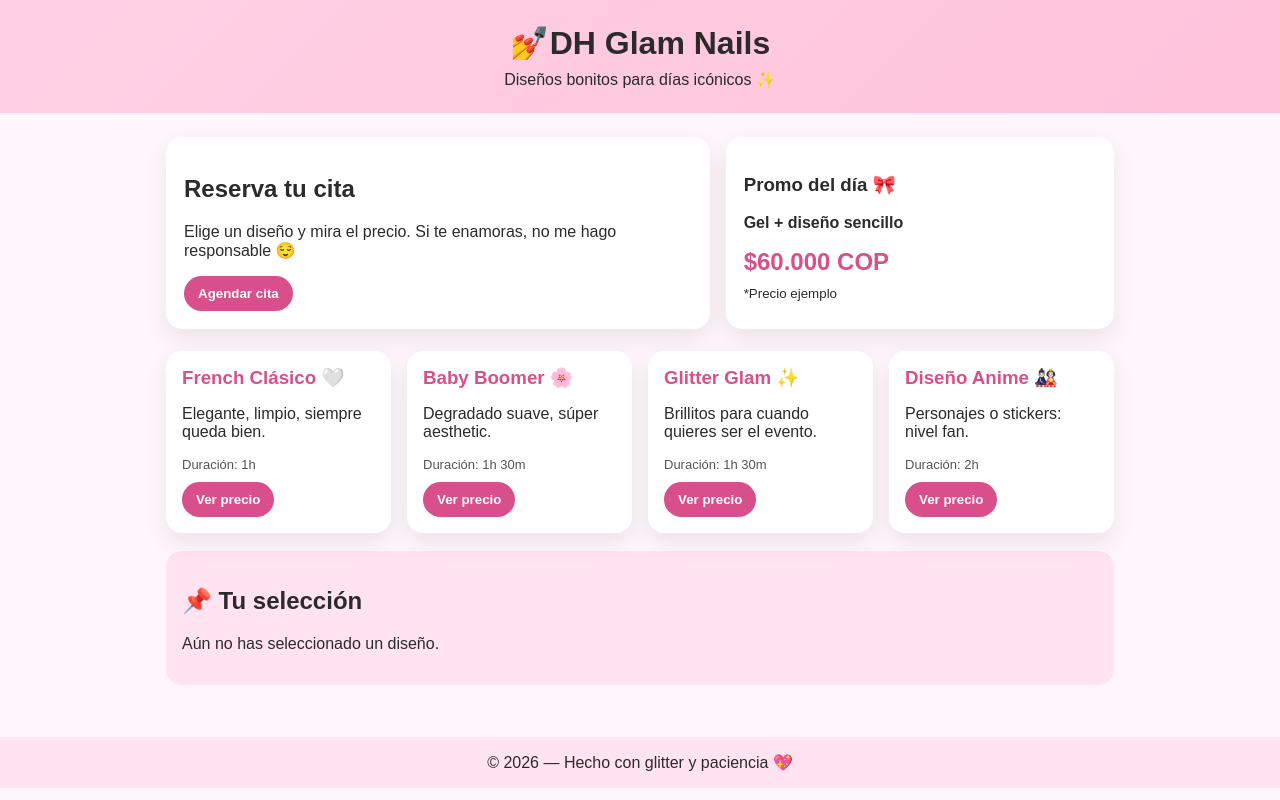
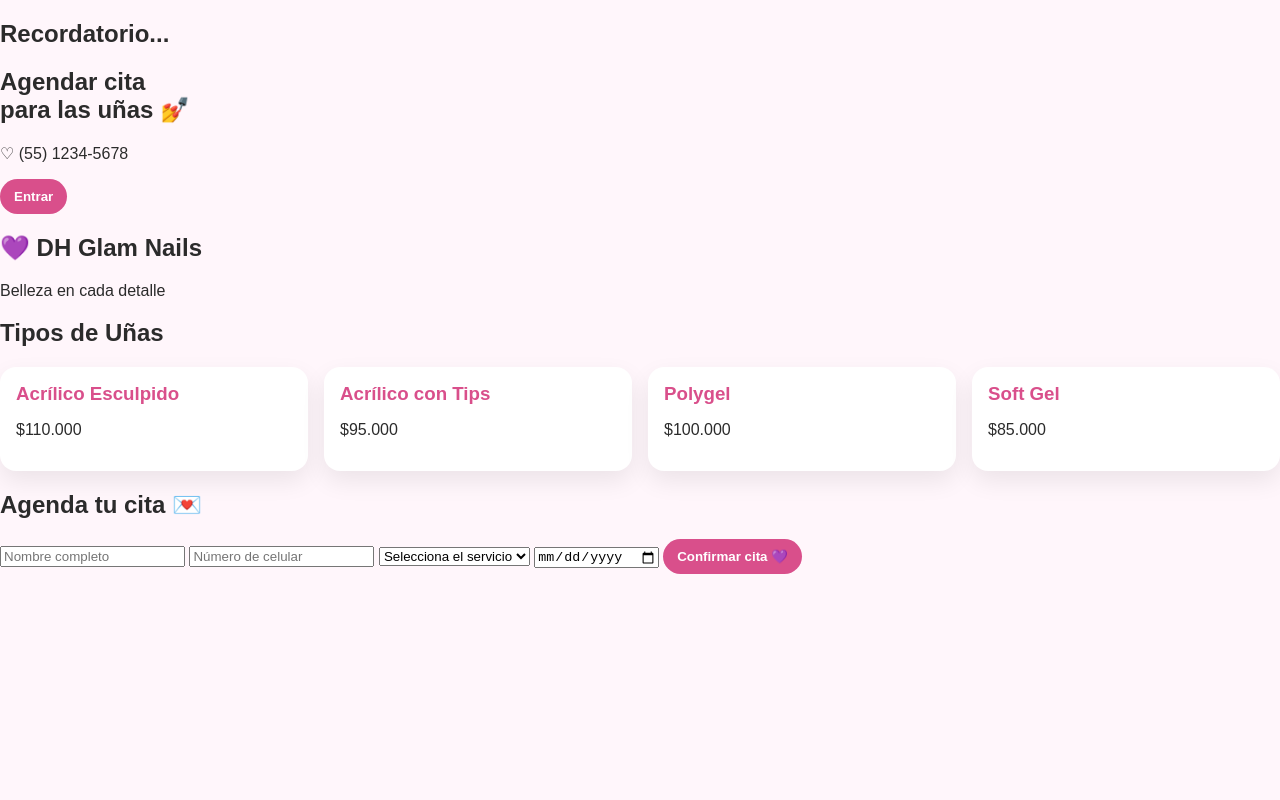
Before and after one commit to Danny200431/DH-Glam-Nails, a plain HTML site: page index.html in a window 1280 px wide. Drawn offline with Linux system fonts and the light colour scheme.

Commit message:
Revise index.html structure and content

```diff
--- a/index.html
+++ b/index.html
@@ -1,74 +1,86 @@
 <!DOCTYPE html>
 <html lang="es">
 <head>
-  <meta charset="UTF-8" />
-  <meta name="viewport" content="width=device-width, initial-scale=1.0" />
-  <title>Uñas</title>
-  <link rel="stylesheet" href="styles.css" />
+  <meta charset="UTF-8">
+  <meta name="viewport" content="width=device-width, initial-scale=1.0">
+  <title>DH Glam Nails</title>
+  <link rel="stylesheet" href="styles.css">
 </head>
 <body>
 
-  <header class="header">
-    <h1>💅DH Glam Nails</h1>
-    <p>Diseños bonitos para días icónicos ✨</p>
+<!-- 🌸 PANTALLA 1 (BIENVENIDA) -->
+<section class="bienvenida" id="bienvenida">
+  <div class="overlay">
+    <h2>Recordatorio...</h2>
+    <h1>Agendar cita<br>para las uñas 💅</h1>
+    <p>♡ (55) 1234-5678</p>
+    <button onclick="entrar()">Entrar</button>
+  </div>
+</section>
+
+<!-- 💜 PANTALLA 2 (PÁGINA REAL) -->
+<section class="principal" id="principal">
+
+  <header>
+    <h1>💜 DH Glam Nails</h1>
+    <p>Belleza en cada detalle </p>
   </header>
 
-  <main class="container">
-    <section class="hero">
-      <div class="hero-text">
-        <h2>Reserva tu cita</h2>
-        <p>Elige un diseño y mira el precio. Si te enamoras, no me hago responsable 😌</p>
-        <button id="btnCita">Agendar cita</button>
+  <section class="servicios">
+    <h2>Tipos de Uñas</h2>
+
+    <div class="grid">
+      <div class="card">
+        <h3>Acrílico Esculpido</h3>
+        <p>$110.000</p>
       </div>
 
-      <div class="hero-card">
-        <h3>Promo del día 🎀</h3>
-        <p><strong>Gel + diseño sencillo</strong></p>
-        <p class="price">$60.000 COP</p>
-        <small>*Precio ejemplo</small>
+      <div class="card">
+        <h3>Acrílico con Tips</h3>
+        <p>$95.000</p>
       </div>
-    </section>
 
-    <section class="grid">
-      <article class="card">
-        <h3>French Clásico 🤍</h3>
-        <p>Elegante, limpio, siempre queda bien.</p>
-        <p class="tag">Duración: 1h</p>
-        <button class="btnVer" data-name="French Clásico" data-price="65000">Ver precio</button>
-      </article>
+      <div class="card">
+        <h3>Polygel</h3>
+        <p>$100.000</p>
+      </div>
 
-      <article class="card">
-        <h3>Baby Boomer 🌸</h3>
-        <p>Degradado suave, súper aesthetic.</p>
-        <p class="tag">Duración: 1h 30m</p>
-        <button class="btnVer" data-name="Baby Boomer" data-price="80000">Ver precio</button>
-      </article>
+      <div class="card">
+        <h3>Soft Gel</h3>
+        <p>$85.000</p>
+      </div>
+    </div>
+  </section>
 
-      <article class="card">
-        <h3>Glitter Glam ✨</h3>
-        <p>Brillitos para cuando quieres ser el evento.</p>
-        <p class="tag">Duración: 1h 30m</p>
-        <button class="btnVer" data-name="Glitter Glam" data-price="90000">Ver precio</button>
-      </article>
+  <section class="form-section">
+    <h2>Agenda tu cita 💌</h2>
 
-      <article class="card">
-        <h3>Diseño Anime 🎎</h3>
-        <p>Personajes o stickers: nivel fan.</p>
-        <p class="tag">Duración: 2h</p>
-        <button class="btnVer" data-name="Diseño Anime" data-price="120000">Ver precio</button>
-      </article>
-    </section>
+    <form class="formulario">
+      <input type="text" placeholder="Nombre completo" required>
+      <input type="tel" placeholder="Número de celular" required>
 
-    <section class="panel">
-      <h2>📌 Tu selección</h2>
-      <p id="seleccion">Aún no has seleccionado un diseño.</p>
-    </section>
-  </main>
+      <select required>
+        <option value="">Selecciona el servicio</option>
+        <option>Acrílico Esculpido</option>
+        <option>Acrílico con Tips</option>
+        <option>Polygel</option>
+        <option>Soft Gel</option>
+      </select>
 
-  <footer class="footer">
-    © 2026 — Hecho con glitter y paciencia 💖
-  </footer>
+      <input type="date" required>
 
-  <script src="script.js"></script>
+      <button type="submit">Confirmar cita 💜</button>
+    </form>
+  </section>
+
+</section>
+
+<script>
+function entrar(){
+  document.getElementById("bienvenida").style.display = "none";
+  document.getElementById("principal").style.display = "block";
+}
+</script>
+
 </body>
 </html>
```
